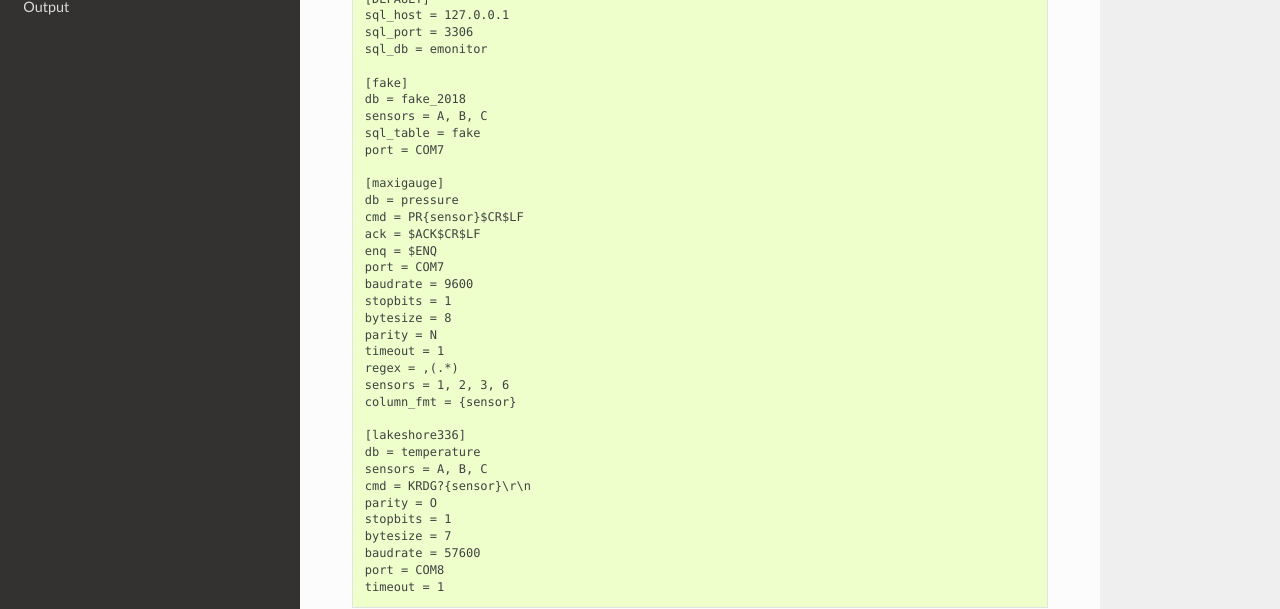
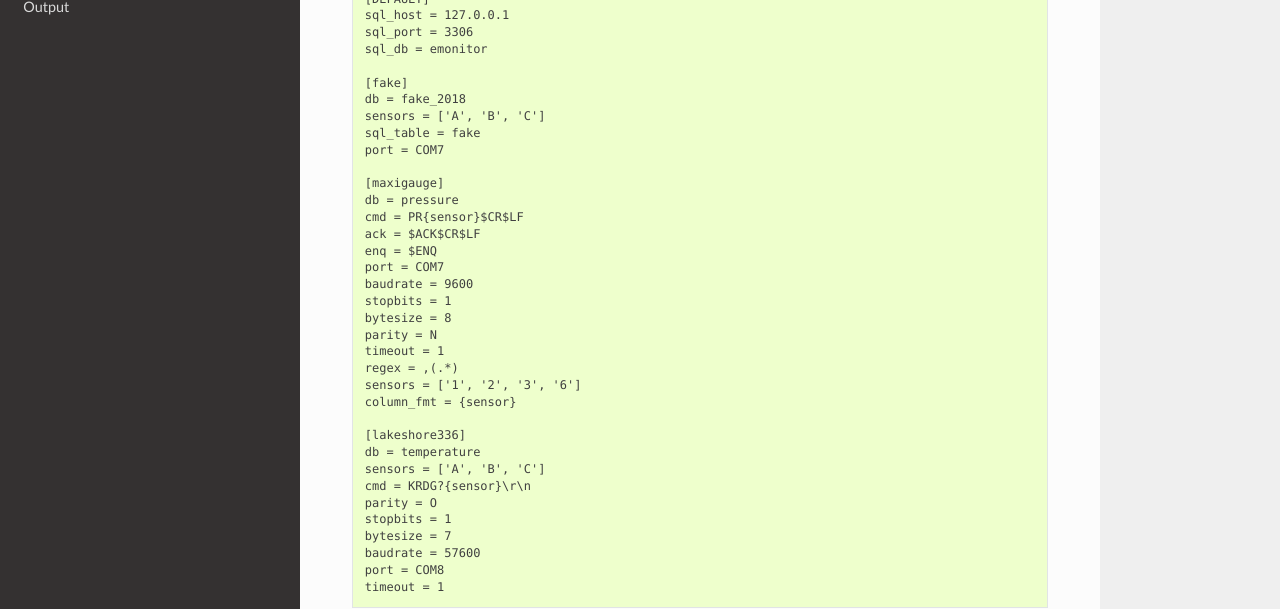
Before and after one commit to ad3ller/emonitor, a Sphinx documentation site: the page built from docs/source/configure.rst, in a window 1280 px wide and 1400 px high. Shown: the part 320-929 px from the top of the window. Built offline with Sphinx 7.4.7 and the Read the Docs theme 2.0.0, drawn with Linux system fonts in a browser that asks for light colours; some of the changed text lies outside the part shown.

```diff
--- a/docs/source/configure.rst
+++ b/docs/source/configure.rst
@@ -14,7 +14,7 @@ The configuration file can be viewed using ``emonitor config``. ::
 
     [fake]
     db = fake_2018
-    sensors = A, B, C
+    sensors = ['A', 'B', 'C']
     sql_table = fake
     port = COM7
 
@@ -30,12 +30,12 @@ The configuration file can be viewed using ``emonitor config``. ::
     parity = N
     timeout = 1
     regex = ,(.*)
-    sensors = 1, 2, 3, 6
+    sensors = ['1', '2', '3', '6']
     column_fmt = {sensor}
 
     [lakeshore336]
     db = temperature
-    sensors = A, B, C
+    sensors = ['A', 'B', 'C']
     cmd = KRDG?{sensor}\r\n
     parity = O
     stopbits = 1
```
